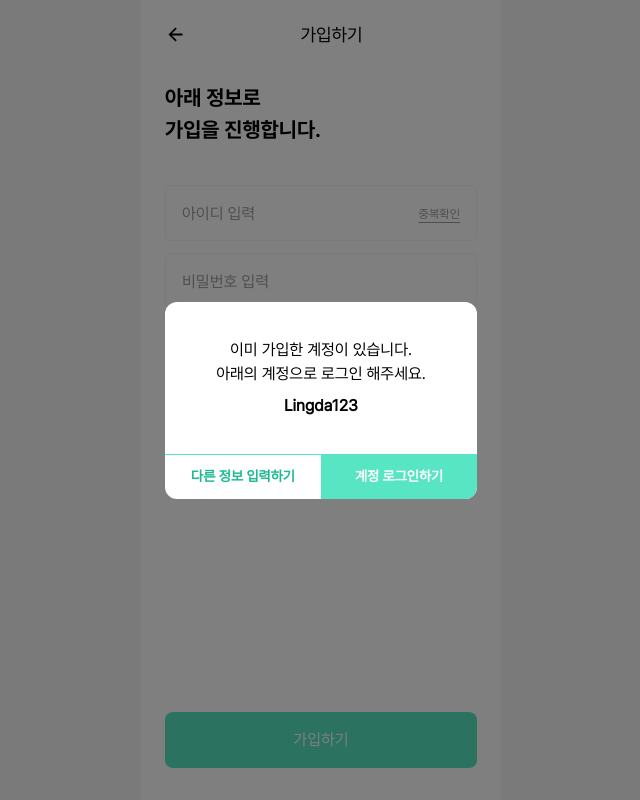
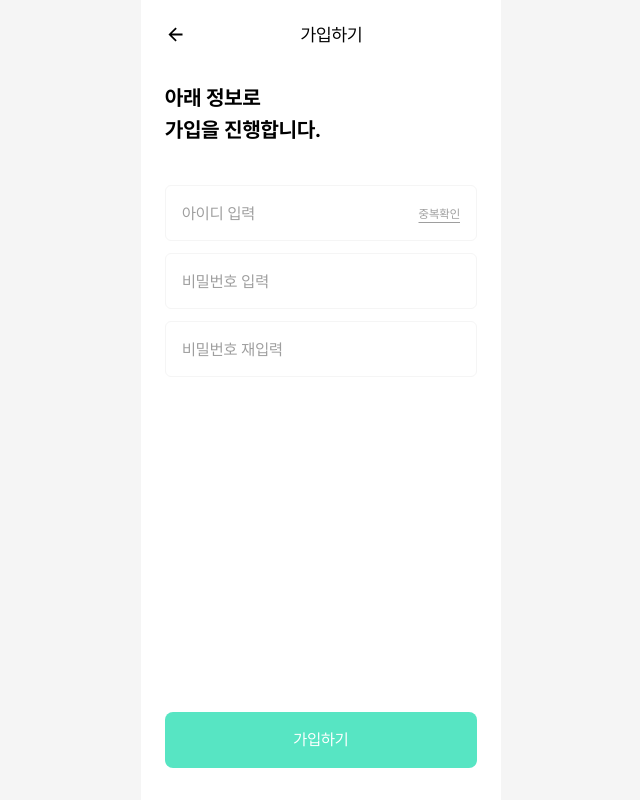
Before and after one commit to LinkDiary-Lingda/Lingda-Nextjs, a Next.js app: page /join in a window 1280 px wide. Shown: the whole page, without its empty margins (319-959 px from the left). Built offline with nearby package versions, Linux system fonts and the light colour scheme.

Commit message:
feat: Main Header UI structure

```diff
--- a/src/app/account/page.tsx
+++ b/src/app/account/page.tsx
@@ -1,5 +1,5 @@
 'use client';
-import BackHeader from '@/components/BackHeader';
+import BackHeader from '@/components/header/BackHeader';
 import InputGroup from '@/components/InputGroup';
 import InputGroupWithBtn from '@/components/InputGroupWithBtn';
 import NextButton from '@/components/NextButton';
--- a/src/app/join/page.tsx
+++ b/src/app/join/page.tsx
@@ -3,10 +3,10 @@ import React, { useState } from 'react';
 import { SubmitHandler, useForm } from 'react-hook-form';
 import InputGroup from '../../components/InputGroup';
 import { checkDuplicateUser, joinMember } from '@/service/member';
-import BackHeader from '@/components/BackHeader';
+import BackHeader from '@/components/header/BackHeader';
 import InputGroupWithBtn from '@/components/InputGroupWithBtn';
 import NextButton from '@/components/NextButton';
-import Alert from '@/components/Alert';
+import { useRouter } from 'next/navigation';
 
 export default function Join() {
   type LoginInputs = {
@@ -25,6 +25,8 @@ export default function Join() {
     clearErrors,
   } = useForm<LoginInputs>();
 
+  const router = useRouter();
+
   const onSumbit: SubmitHandler<LoginInputs> = async ({
     username,
     password,
@@ -33,6 +35,7 @@ export default function Join() {
       return setError('username', { message: '아이디 중복 확인이 필요해요.' });
     }
     await joinMember({ username, password });
+    router.push('/my');
   };
 
   const handleUsernameCheck = async () => {
@@ -44,20 +47,16 @@ export default function Join() {
         setDupCheckedMsg('사용가능한 아이디예요.');
         return clearErrors('username');
       }
-      setDupCheckedMsg('이미 존재하는 아이디예요. 다시 입력해주세요.');
+      setError('username', {
+        message: '이미 존재하는 아이디예요. 다시 입력해주세요.',
+      });
+      setDupCheckedMsg('');
     }
   };
+
   return (
     <div className="flex flex-col gap-2">
       <BackHeader title="가입하기" />
-      <Alert
-        title="이미 가입한 계정이 있습니다."
-        subTitle="아래의 계정으로 로그인 해주세요."
-        informativeText="Lingda123"
-        secondaryBtn="다른 정보 입력하기"
-        primaryBtn="계정 로그인하기"
-        primaryAction={() => {}}
-      />
       <div className="py-4 text-Heading-3 font-pretendardBold">
         <h1>아래 정보로</h1>
         <h1>가입을 진행합니다.</h1>
--- a/src/app/layout.tsx
+++ b/src/app/layout.tsx
@@ -1,6 +1,7 @@
 import type { Metadata } from 'next';
 import localFont from 'next/font/local';
 import './globals.css';
+import OverlayProvider from '@/components/modal/OverlayProvider';
 
 const pretendardBoldFont = localFont({
   src: './font/Pretendard-Bold.woff',
@@ -39,7 +40,9 @@ export default function RootLayout({
       className={`${pretendardBoldFont.variable} ${pretendardRegularFont.variable} ${gmarketBoldFont.variable} ${gmarketMediumFont.variable}`}
     >
       <body>
-        <main className="font-pretendardRegular">{children}</main>
+        <OverlayProvider>
+          <main className="font-pretendardRegular">{children}</main>
+        </OverlayProvider>
       </body>
     </html>
   );
--- /dev/null
+++ b/src/app/my/page.tsx
@@ -0,0 +1,10 @@
+import MainHeader from '@/components/header/MainHeader';
+import React from 'react';
+
+export default function My() {
+  return (
+    <div>
+      <MainHeader />
+    </div>
+  );
+}
--- a/src/components/Alert.tsx
+++ b/src/components/Alert.tsx
@@ -1,21 +1,27 @@
 import React from 'react';
 
 export default function Alert({
+  isOpen,
   title,
   subTitle,
   informativeText,
   secondaryBtn,
+  secondaryAction,
   primaryBtn,
   primaryAction,
 }: {
+  isOpen: boolean;
   title: string;
   subTitle?: string;
   informativeText: string;
   secondaryBtn: string;
+  secondaryAction: (param?: any) => any;
   primaryBtn: string;
   primaryAction: (param?: any) => any;
 }) {
   return (
+    <>
+      {isOpen && (
         <section className="absolute flex justify-center items-center top-0 left-0 h-full w-full bg-opacity-50 bg-black z-30">
           <div className="bg-white w-[312px] rounded-xl flex flex-col justify-between">
             <div className="flex flex-col items-center text-Body-1 gap-2 py-9 leading-Body-1">
@@ -26,7 +32,10 @@ export default function Alert({
               <p className="font-semibold">{informativeText}</p>
             </div>
             <div className="flex justify-between items-center border-t border-Primary-02 font-semibold text-Body-2">
-          <button className="h-[44px] flex-1 text-Primary-04">
+              <button
+                className="h-[44px] flex-1 text-Primary-04"
+                onClick={secondaryAction}
+              >
                 {secondaryBtn}
               </button>
               <button
@@ -38,5 +47,7 @@ export default function Alert({
             </div>
           </div>
         </section>
+      )}
+    </>
   );
 }
--- a/src/components/InputGroupWithBtn.tsx
+++ b/src/components/InputGroupWithBtn.tsx
@@ -71,7 +71,7 @@ export default function InputGroupWithBtn({
           {error.message}
         </small>
       )}
-      {btnHandled && (
+      {btnHandledMsg && (
         <small role="inform" className="text-Blue-02">
           {btnHandledMsg}
         </small>
--- /dev/null
+++ b/src/components/header/MainHeader.tsx
@@ -0,0 +1,21 @@
+import React from 'react';
+import { BiSearch } from 'react-icons/bi';
+import { BsStack } from 'react-icons/bs';
+
+export default function MainHeader() {
+  return (
+    <nav>
+      <ul>
+        <li>
+          <BsStack />
+        </li>
+        <li>
+          <h1>Lingda</h1>
+        </li>
+        <li>
+          <BiSearch />
+        </li>
+      </ul>
+    </nav>
+  );
+}
```
Also changed, not shown: src/components/header/BackHeader.tsx (renamed from src/components/BackHeader.tsx). Lines whose indentation alone changed are shown as unchanged.
